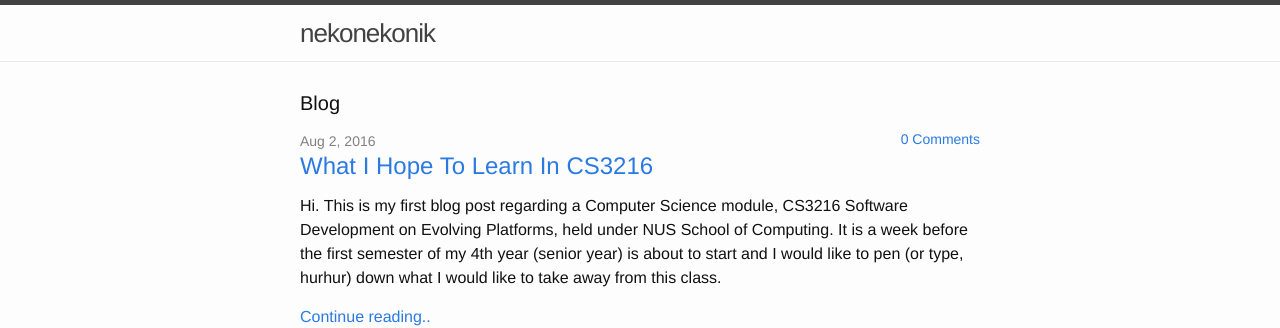
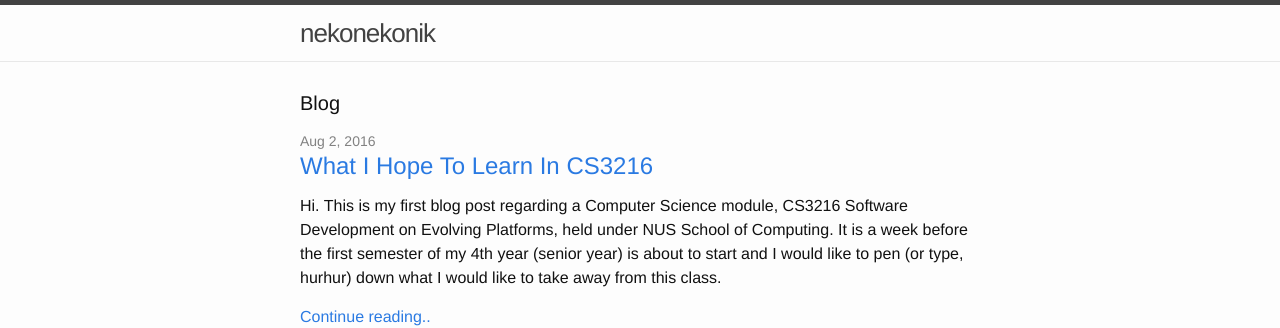
Before and after one commit to nekonekonik/nekonekonik.github.io, a Jekyll site: the page built from index.html, in a window 1280 px wide. Shown: the top 328 px of the page. Built offline with Jekyll 4.4.1, drawn with Linux system fonts in a browser that asks for light colours; nearby versions of some CDN libraries; comment, search, counter and statistics services are not loaded.

Commit message:
Remove comments count

```diff
--- a/_layouts/post.html
+++ b/_layouts/post.html
@@ -13,6 +13,5 @@ layout: default
   </div>
 
   {% include disqus.html %}
-  {% if page.comments %} • <a href="https://nekonekonik.github.io/{{ page.url }}#disqus_thread">0 Comments</a>{% endif %}
 
 </article>
--- a/index.html
+++ b/index.html
@@ -10,7 +10,6 @@ layout: default
     {% for post in site.posts %}
       <li>
         <span class="post-meta">{{ post.date | date: "%b %-d, %Y" }}</span>
-        <span class="post-meta pull-right"><a href="https://nekonekonik.github.io/{{ post.url }}#disqus_thread">0 Comments</a></span>
 
         <h2>
           <a class="post-link" href="{{ post.url | prepend: site.baseurl }}">{{ post.title }}</a>
```
